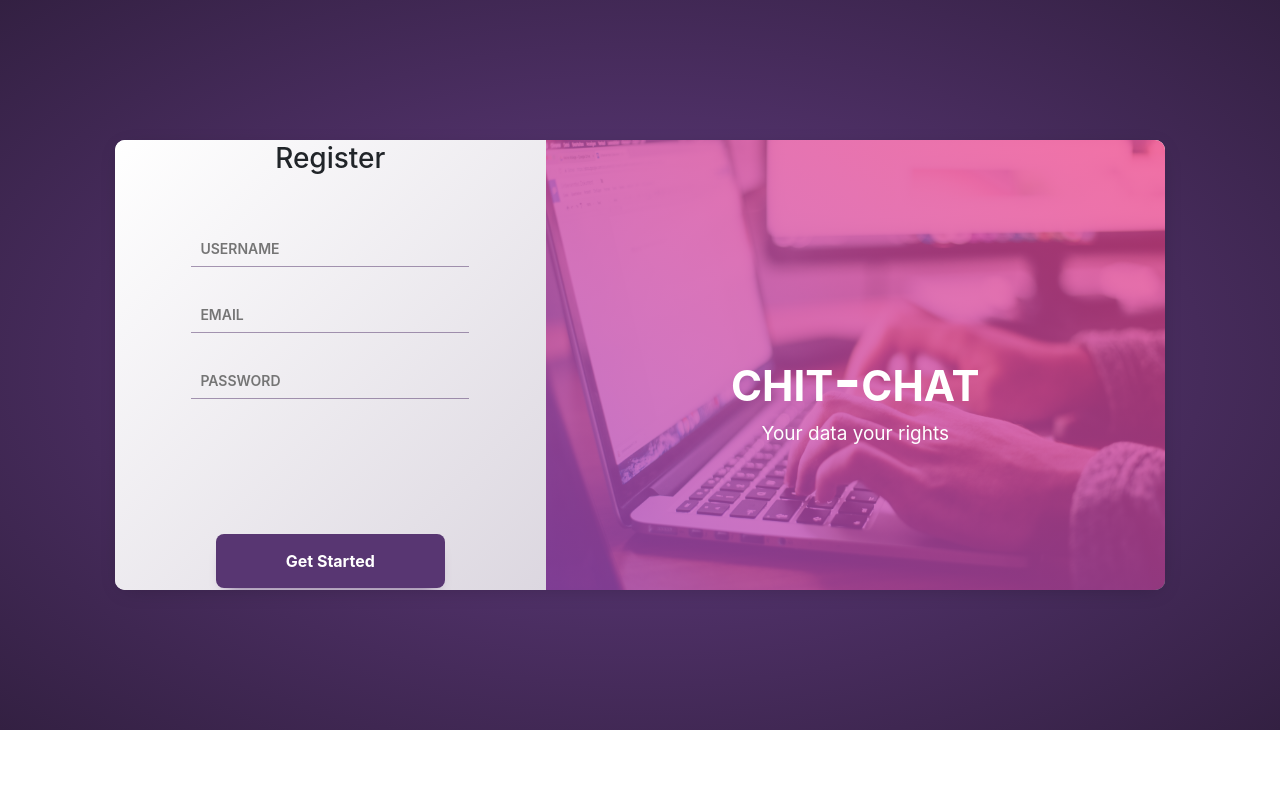
After one commit to prakash2911/InternetSecurityChat, a Flask app: template template/register.html in a window 1280 px wide. The commit adds this page. Run offline with Flask 2, Linux system fonts and the light colour scheme; the template is opened without the code that fills it, so the values that code supplies are empty; some libraries are stand-ins or nearby versions.

Commit message:
major changes

```diff
--- a/app.py
+++ b/app.py
@@ -1,8 +1,11 @@
 from flask_mysqldb import MySQL
-from flask import request,redirect,render_template,session,Flask
+from flask import request,redirect,render_template,session,Flask,jsonify
 import MySQLdb.cursors
+# from flask_ngrok import run_with_ngrok
+
 
 app = Flask("__name__",template_folder="./template")
+# run_with_ngrok(app)
 app.secret_key = 'Tahve bqltuyej tbrjereq qobfd MvIaTq cmanmvpcuxsz iesh tihkel CnTu dretpyauritompeanstd '
 app.config['MYSQL_USER'] = 'root'
 app.config['MYSQL_PASSWORD'] = 'admin'
@@ -12,6 +15,21 @@ app.config["SESSION_PERMANENT"] = False
 app.config["SESSION_TYPE"] = "filesystem"
 
 mysql = MySQL(app)
+@app.route('/register',methods=['POST'] )
+def register():
+    if not session and session['loggedin']:
+        username = request.form['username']
+        password = request.form['password']
+        email = request.form['email']
+        cursor = mysql.connection.cursor(MySQLdb.cursors.DictCursor)
+        cursor.execute(f"select * from account where username = '{username}' or email = '{email}'")
+        account = cursor.fetchall()
+        if account:
+            return render_template('login.html',errmsg="Username\email already exist")
+        else:
+            session['loggedin'] = True
+            session['name'] = username
+            return render_template('chat.html',errmsg="Successfully logged in")
 
 @app.route('/',methods=['POST','GET'])
 def login():
@@ -30,7 +48,17 @@ def loginsub():
         if account:
             session['loggedin'] = True
             session['name'] = username
-            return render_template('chat.html')
+            # query = f"select * from account where from = '{username}' and to = 'guru' order by time and date"
+            # cursor.execute(query)
+            # chatr = cursor.fetchall()
+            # msg = {}
+            # content = []
+            # if chatr:
+            #     msg =  {'time' : chatr['time'],'date' : chatr['date'] ,'msg' : chatr['msg']}
+            #     content.append(msg)
+            #     return render_template('chat.html',jsonify(content))
+            # else:
+            return render_template('chat.html',msg = 'Start new message')
         else:
             return render_template('login.html',msg = "Invalid username/password ")
     else:
--- /dev/null
+++ b/requirement.txt
@@ -0,0 +1,3 @@
+#install python
+pip install flask
+pip install flask_mysqldb
--- /dev/null
+++ b/template/register.html
@@ -0,0 +1,48 @@
+<!DOCTYPE html>
+<html lang="en" >
+<head>
+  <meta charset="UTF-8">
+  <title>Login</title>
+  <link rel="stylesheet" href="../static/css/login.css">
+  <link rel="shortcut icon" href="../static/image/logo.svg" />
+  <link rel="stylesheet" href="../static/css/alert.css">
+</head>
+<body>
+	<link rel="stylesheet"
+	href="https://fonts.googleapis.com/css2?family=Crimson+Pro">
+<link rel="stylesheet" href="https://stackpath.bootstrapcdn.com/bootstrap/4.5.2/css/bootstrap.min.css" integrity="sha384-JcKb8q3iqJ61gNV9KGb8thSsNjpSL0n8PARn9HuZOnIxN0hoP+VmmDGMN5t9UJ0Z" crossorigin="anonymous">
+<body>
+	<section class="login">
+		{% if msg  and not session%}
+			<div class="alert">
+				<span class="closebtn" onclick="this.parentElement.style.display='none';">&times;</span>
+				{{msg}}
+			</div>
+		{% endif %}
+		{% if session and session['loggedin'] %}
+			windows.location.href = '/chat'
+		{%endif%}
+		<div class="login_box">
+			<div class="left">
+				<div class="contact">
+					<form action="/loginsubmission" method="post">
+						<h3>Register</h3>
+						<input type="text" name = "username" placeholder="USERNAME">
+						<input type="email" name = "email" placeholder="EMAIL">
+                        <input type="password" name = "password" placeholder="PASSWORD">
+                        <button class="submit">Get Started</button>
+					</form>
+				</div>
+			</div>
+			<div class="right">
+				<div class="right-text">
+					<h2>chit-chat</h2>
+					<h5>Your data your rights</h5>
+				</div>
+			</div>
+		</div>
+	</section>
+</body>
+</html>
+</body>
+</html>
```
Also changed, not shown: databaseSetup.sql (+15 -1 lines), template/chat.html (+4 -4 lines).
